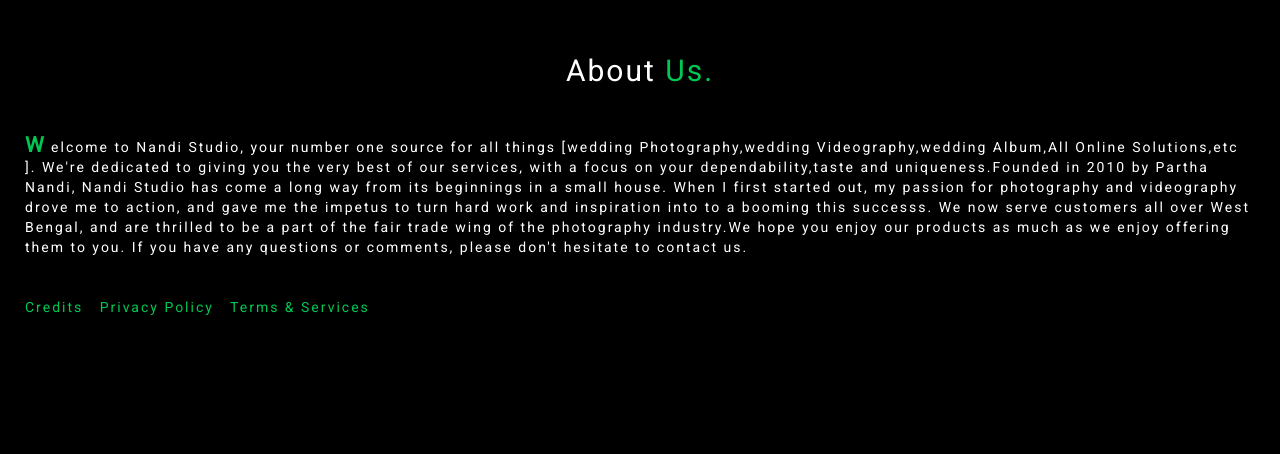
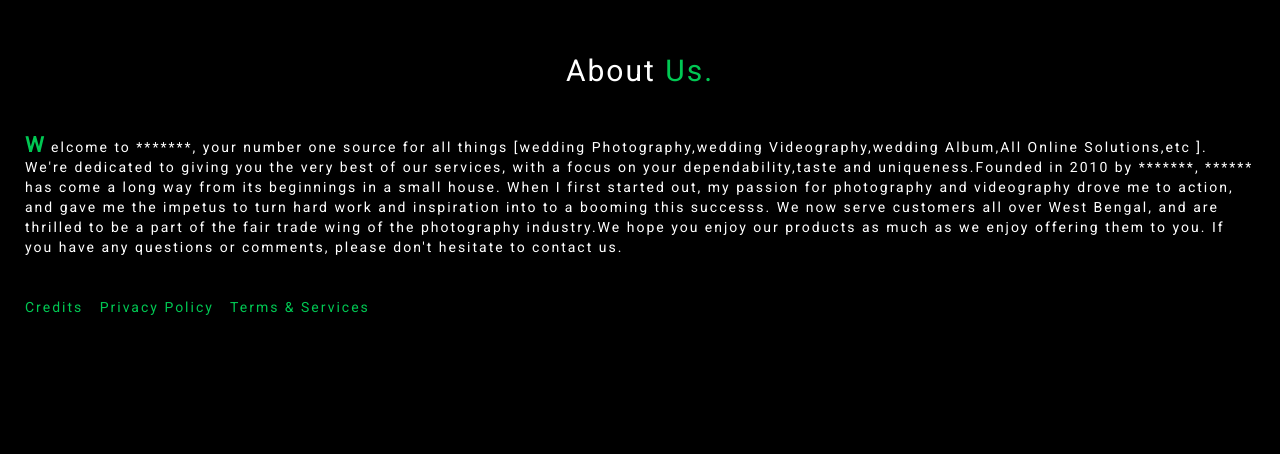
Before and after one commit to detronetdip/studio_website, a PHP site: page /about.php in a window 1280 px wide. Shown: the part 40-494 px from the top of the page. Run offline with PHP 8.4, Linux system fonts and the light colour scheme; data that the repository does not hold is empty.

Commit message:
Update about.php

```diff
--- a/about.php
+++ b/about.php
@@ -7,11 +7,11 @@ require('assets/require/header.php');
             <span class="ft2">About <span class="colormain">Us.</span></span>
           </div>
           <p class="about_para">
-            <span class="colormain" style="font-size:21px; font-weight: 650;">W</span> elcome to Nandi Studio, your number one source for all things
+            <span class="colormain" style="font-size:21px; font-weight: 650;">W</span> elcome to *******, your number one source for all things
             [wedding Photography,wedding Videography,wedding Album,All Online
             Solutions,etc ]. We're dedicated to giving you the very best of our
             services, with a focus on your dependability,taste and
-            uniqueness.Founded in 2010 by Partha Nandi, Nandi Studio has come a
+            uniqueness.Founded in 2010 by *******, ****** has come a
             long way from its beginnings in a small house. When I first started
             out, my passion for photography and videography drove me to action,
             and gave me the impetus to turn hard work and inspiration into to a
```
